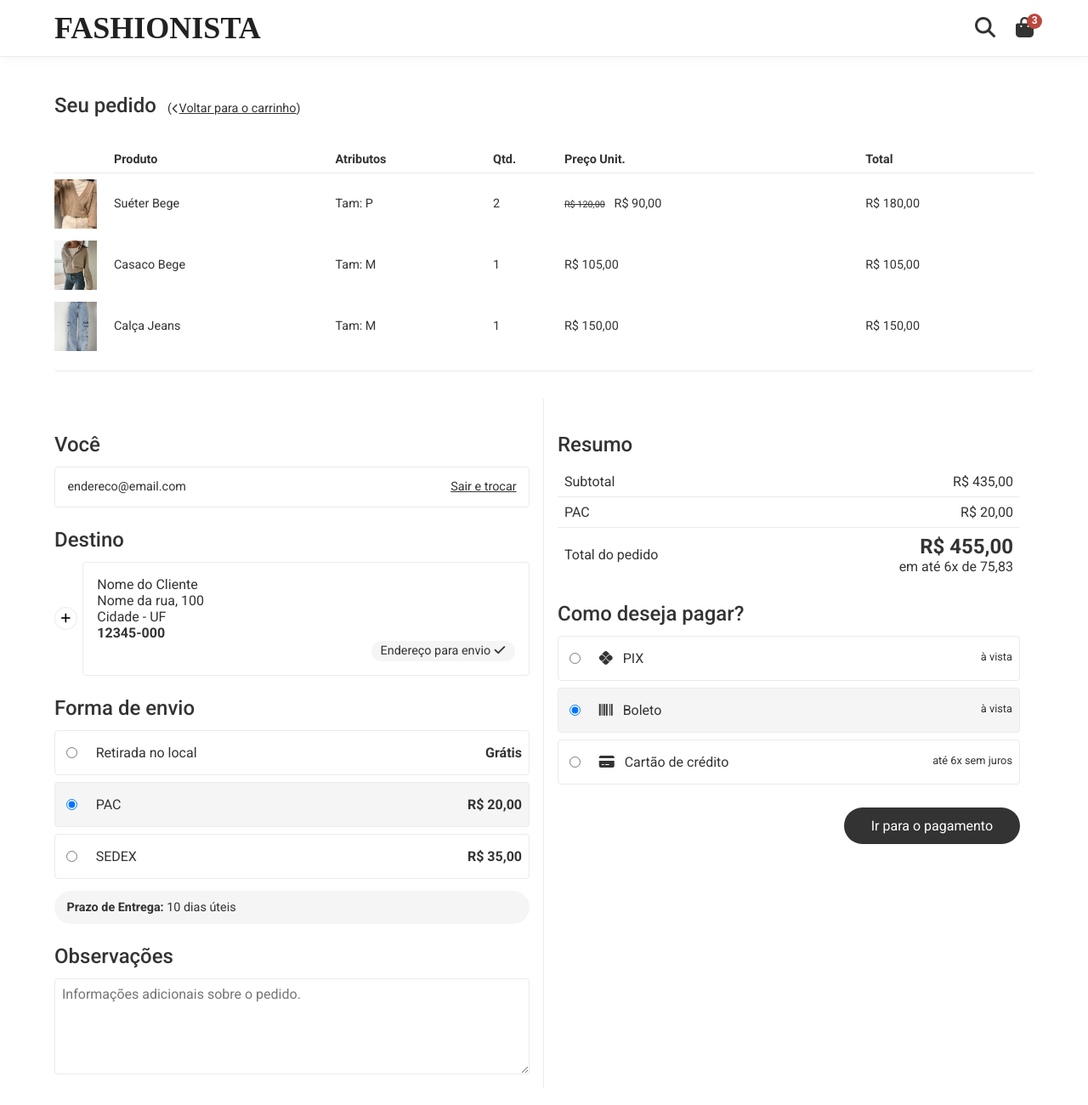
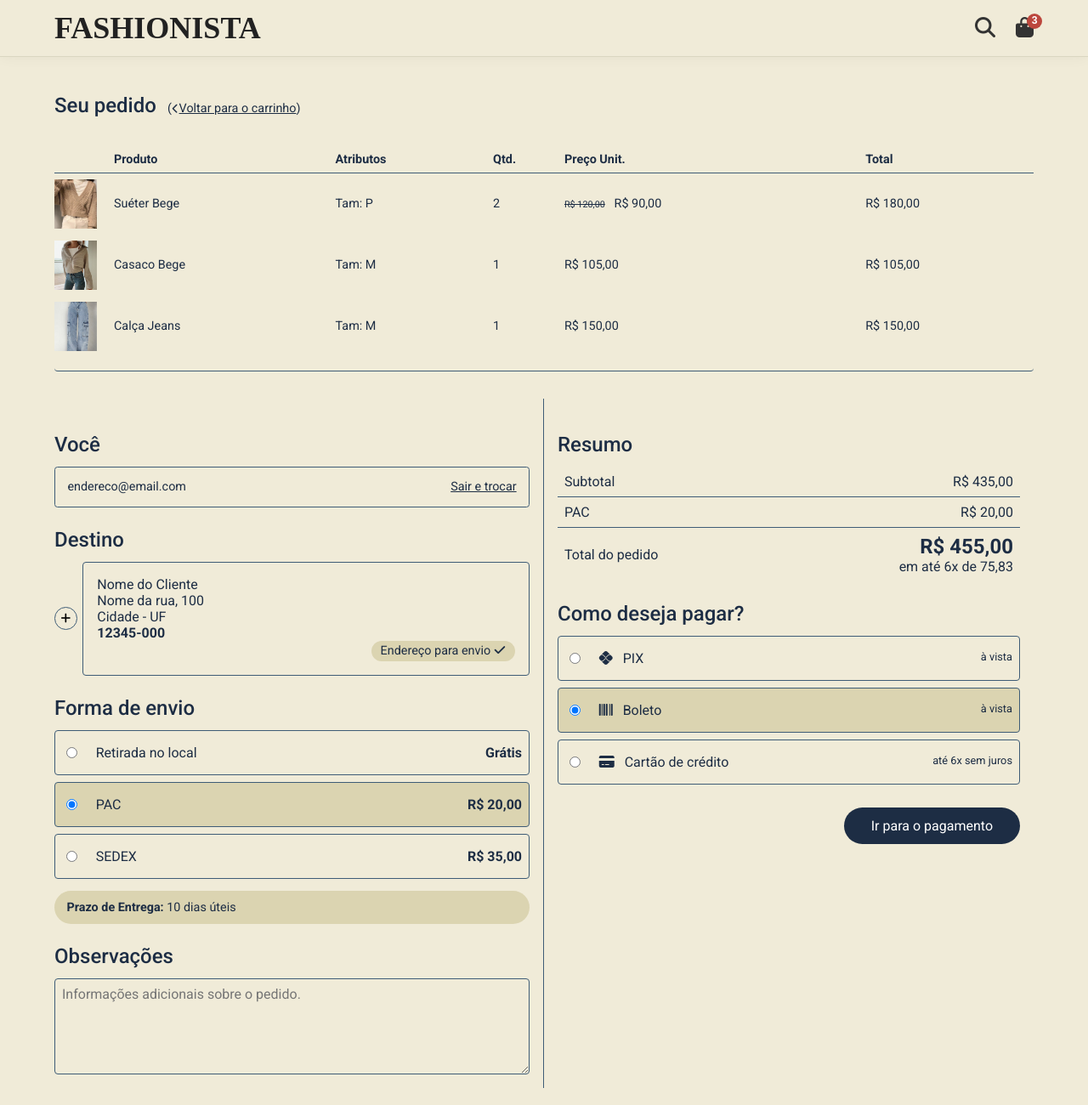
Before and after one commit to hackadev2022/e_commerce_hackadev2022, a website built with Vite: page src/checkout/checkout.html in a window 1280 px wide. Shown: the top 1300 px of the page at 85% size. Built offline with nearby package versions, Linux system fonts and the light colour scheme.

Commit message:
alteraçao dos estilos / paleta de cores

```diff
--- a/assets/css/common-styles.css
+++ b/assets/css/common-styles.css
@@ -35,8 +35,8 @@ body {
 
 body {
   font-size: 16px;
-  color: #333;
-  background-color: #fff;
+  color: #1d2d44;
+  background-color: #f0ebd8;
   font-family: 'Roboto', sans-serif;
 }
 
@@ -56,9 +56,9 @@ body > main {
 }
 
 header.main-header {
-  background-color: #fff;
+  background-color: #f0ebd8;
   padding: 0.75em 0;
-  border-bottom: 1px solid #edeaea;
+  border-bottom: 1px solid #dad6c1;
   position: fixed;
   top: 0;
   width: 100%;
--- a/src/checkout/checkout.css
+++ b/src/checkout/checkout.css
@@ -1,3 +1,7 @@
+input {
+  background: transparent;
+}
+
 .text-align-right {
   text-align: right;
 }
@@ -7,7 +11,7 @@
   border-radius: 2em;
   padding: 0.75em 2em;
   text-decoration: none;
-  background-color: #333;
+  background-color: #1d2d44;
   color: #fff;
   text-decoration: none;
 }
@@ -23,8 +27,8 @@
 }
 
 .checkout {
-  --border-color: #edeaea;
-  --highlight-color: #f5f5f5;
+  --border-color: #3e5c76;
+  --highlight-color: #dbd4b1;
   --default-font-family: "Roboto, sans-serif";
 
 }
@@ -148,7 +152,7 @@
 
 .checkout__info .personal-info__address .btn-add {
   cursor: pointer;
-  background: #fff;
+  background: transparent;
   border: 1px solid var(--border-color);
   width: 2em;
   height: 2em;
@@ -187,6 +191,7 @@
   border-radius: 0.25em;
   display: flex;
   margin-bottom: 0.5em;
+  background-color: transparent;
 }
 
 .shipping .shipping__item:hover {
@@ -229,6 +234,7 @@
   border: 1px solid var(--border-color);
   border-radius: 0.25em;
   font-size: 1em;
+  background: transparent;
 }
 
 
@@ -264,6 +270,7 @@
   border-radius: 0.25em;
   display: flex;
   margin-bottom: 0.5em;
+  background: transparent;
 }
 
 .payment-method .payment-method__item:hover {
```
